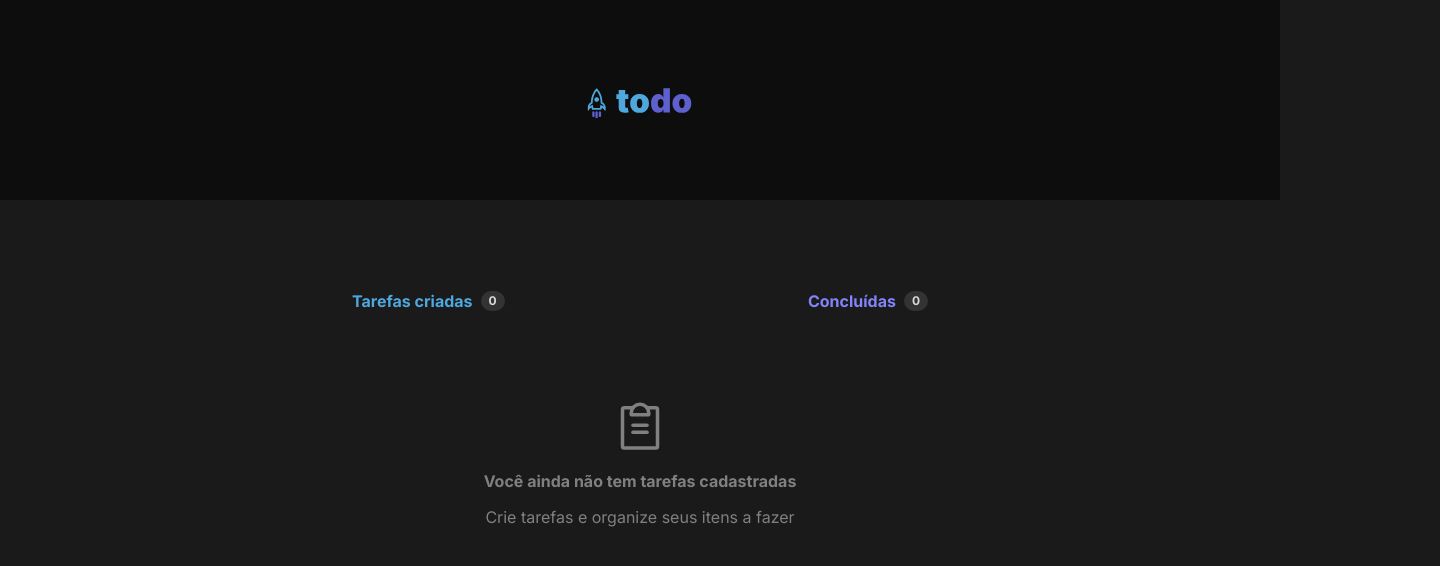
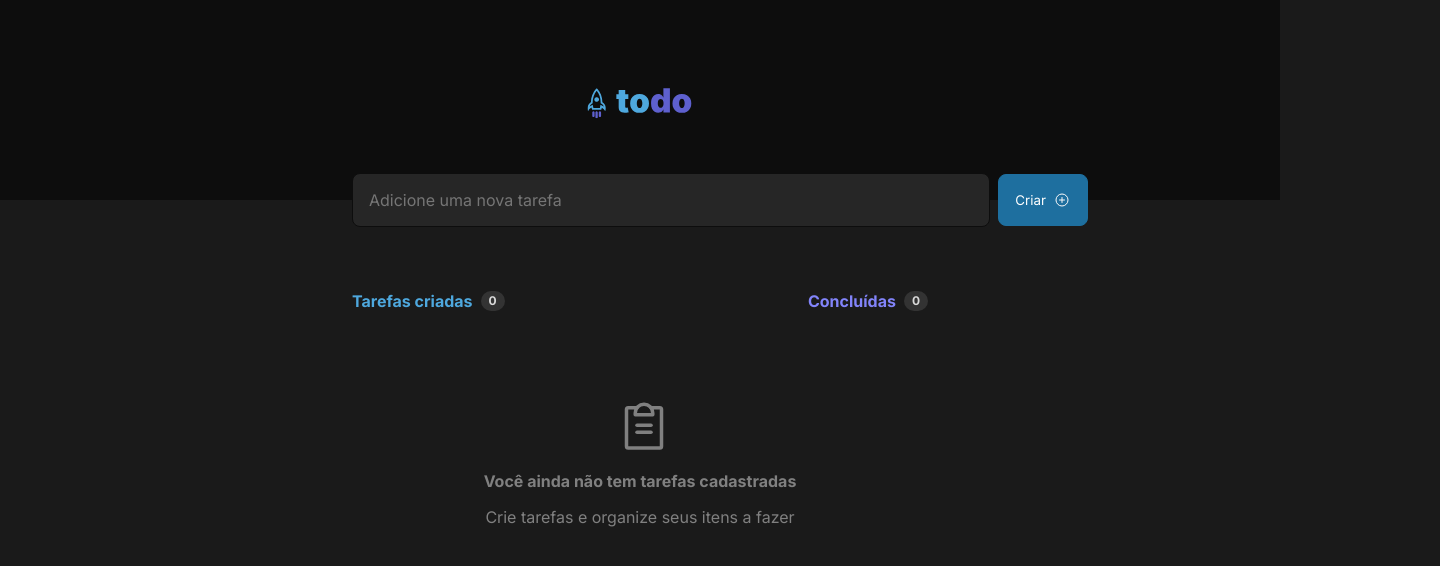
Before and after one commit to ThiagoPalhares77/quadro-de-tarefas-desafio-ignite, a React (Vite) app: page / in a window 1280 px wide. Shown: the top 566 px of the page, 1440 px wide, since content can reach past the window. Built offline with nearby package versions, Linux system fonts and the light colour scheme.

Commit message:
second commit

```diff
--- a/package.json
+++ b/package.json
@@ -11,7 +11,8 @@
   "dependencies": {
     "phosphor-react": "^1.4.1",
     "react": "^18.2.0",
-    "react-dom": "^18.2.0"
+    "react-dom": "^18.2.0",
+    "uuid": "^8.3.2"
   },
   "devDependencies": {
     "@types/react": "^18.0.15",
--- a/src/components/Board.module.css
+++ b/src/components/Board.module.css
@@ -1,3 +1,63 @@
+.test {
+  display: flex;
+  flex-direction: row;
+  align-items: center;
+  position: absolute;
+  background: none;
+  //margin-top: 173px;
+  //margin-left: 352px;
+  padding: 10.8125rem 22rem 0rem 22rem;
+}
+
+.input {
+  font-family: inter;
+  font-size: 1rem;
+  line-height: 140%;
+
+  box-sizing: border-box;
+  border-radius: 8px;
+  border: 1px solid var(--gray-700);
+
+  background: var(--gray-500);
+  color: var(--gray-300);
+
+  width: 39.85rem;
+  height: 3.375rem;
+
+  flex: none;
+
+  padding: 1rem;
+  gap: 0.5rem;
+}
+
+.inputButton {
+  font-family: inter;
+  display: flex;
+  flex-direction: row;
+  background: var(--blue-dark);
+  align-items: center;
+  justify-content: center;
+  color: var(--white);
+  border-radius: 8px;
+  border: 1px solid var(--blue-dark);
+
+  padding: 1rem;
+  margin-left: 0.5rem;
+  flex: none;
+
+  width: 5.625rem;
+  height: 3.25rem;
+}
+
+.inputButton:hover {
+  background: var(--blue);
+}
+
+.icon {
+  background: transparent;
+  margin-left: 0.5rem;
+}
+
 .header {
   font-family: inter;
   font-weight: 700;
--- a/src/components/Board.tsx
+++ b/src/components/Board.tsx
@@ -1,9 +1,49 @@
-import { ClipboardText } from 'phosphor-react';
+import { ClipboardText, PlusCircle } from 'phosphor-react';
+import { ChangeEvent, FormEvent, useState } from 'react';
+
 import styles from './Board.module.css';
+import { Tasks } from './Tasks';
 
-export function Board (){
+
+export function Board () {
+  const [tasks, setTasks] = useState<string[]>([])
+
+  const [newTask, setNewTask] = useState('')
+
+  function handleCreateNewTask(event: FormEvent ){
+    event.preventDefault()
+
+    setTasks([...tasks, newTask]);
+    setNewTask('')
+  }
+
+  function handleNewTaskChange (event: ChangeEvent <HTMLInputElement>){
+    setNewTask(event.target.value);
+  }
+
+  function deleteTask(taskToDelete: string) {
+    const taskWithoutDeleteOne = tasks.filter(task => {
+      return task !== taskToDelete;
+
+    })
+    setTasks(taskWithoutDeleteOne);
+  }
+
   return (
-    <><header>
+    <>
+    <form onSubmit={handleCreateNewTask} className={styles.test}>
+      <input
+      className={styles.input}
+      type="text"
+      placeholder='Adicione uma nova tarefa'
+      value={newTask}
+      onChange={handleNewTaskChange}
+      required
+    />
+    <button className={styles.inputButton} type='submit'>
+      Criar<PlusCircle className={styles.icon} size={16} color="#fafafa" /></button>
+    </form>
+    <header>
       <div className={styles.header}>
         <div className={styles.create}>
           <div className={styles.createColor}>Tarefas criadas </div>
@@ -16,12 +56,28 @@ export function Board (){
       </div>
     </header>
     <footer>
+
+
+
       <div className={styles.board}>
         <ClipboardText className={styles.icon} size={56} />
         <p className={styles.firstPhrase}>Você ainda não tem tarefas cadastradas</p>
         <p>Crie tarefas e organize seus itens a fazer</p>
       </div>
     </footer>
+
+      <div className={styles.tasksList}>
+        {tasks.map(task =>{
+          return(
+            <Tasks
+              key={task}
+              content={task}
+              onDeleteTask={deleteTask}
+            />
+          )
+        })}
+
+      </div>
     </>
   )
 }
--- /dev/null
+++ b/src/components/Tasks.tsx
@@ -0,0 +1,26 @@
+import { Circle, Trash } from "phosphor-react";
+import styles from "./Tasks.module.css";
+
+interface TaskProps{
+  content: string;
+  onDeleteTask: (task: string) => void;
+}
+
+export function Tasks ({content, onDeleteTask}: TaskProps) {
+
+  function handleDeleteTask(){
+    onDeleteTask(content)
+  }
+
+  return (
+  <ul>
+    <li>
+      <button> <Circle /></button>
+      <a>{content}</a>
+      <button onClick={handleDeleteTask} title="Delete comment">
+      <Trash size={24}/>
+      </button>
+    </li>
+  </ul>
+  )
+}
```
Also changed, not shown: src/components/Input.module.css (deleted, +0 -59 lines), src/components/Input.tsx (deleted, +0 -22 lines), src/components/Tasks.module.css (added), 1 other file (tests, documents, lock files or other folders).
